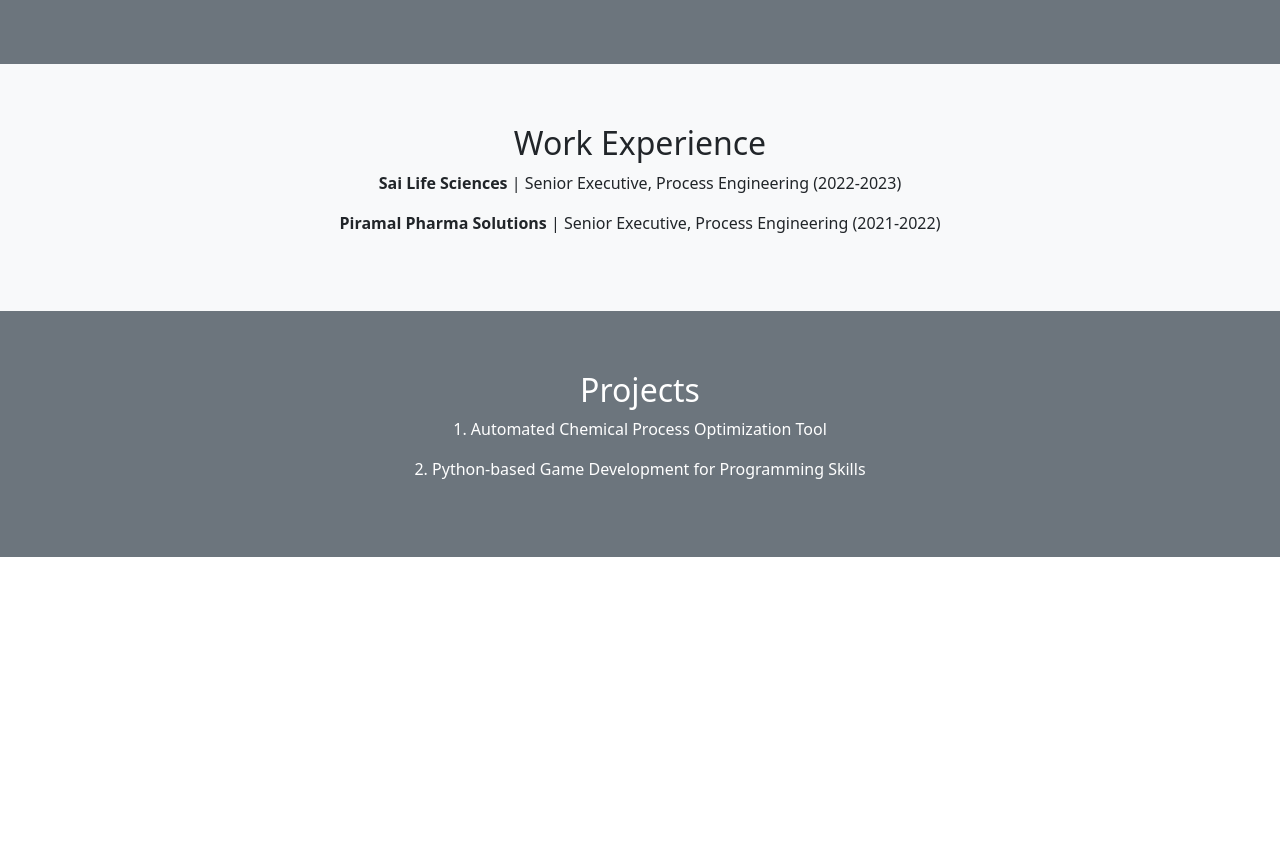
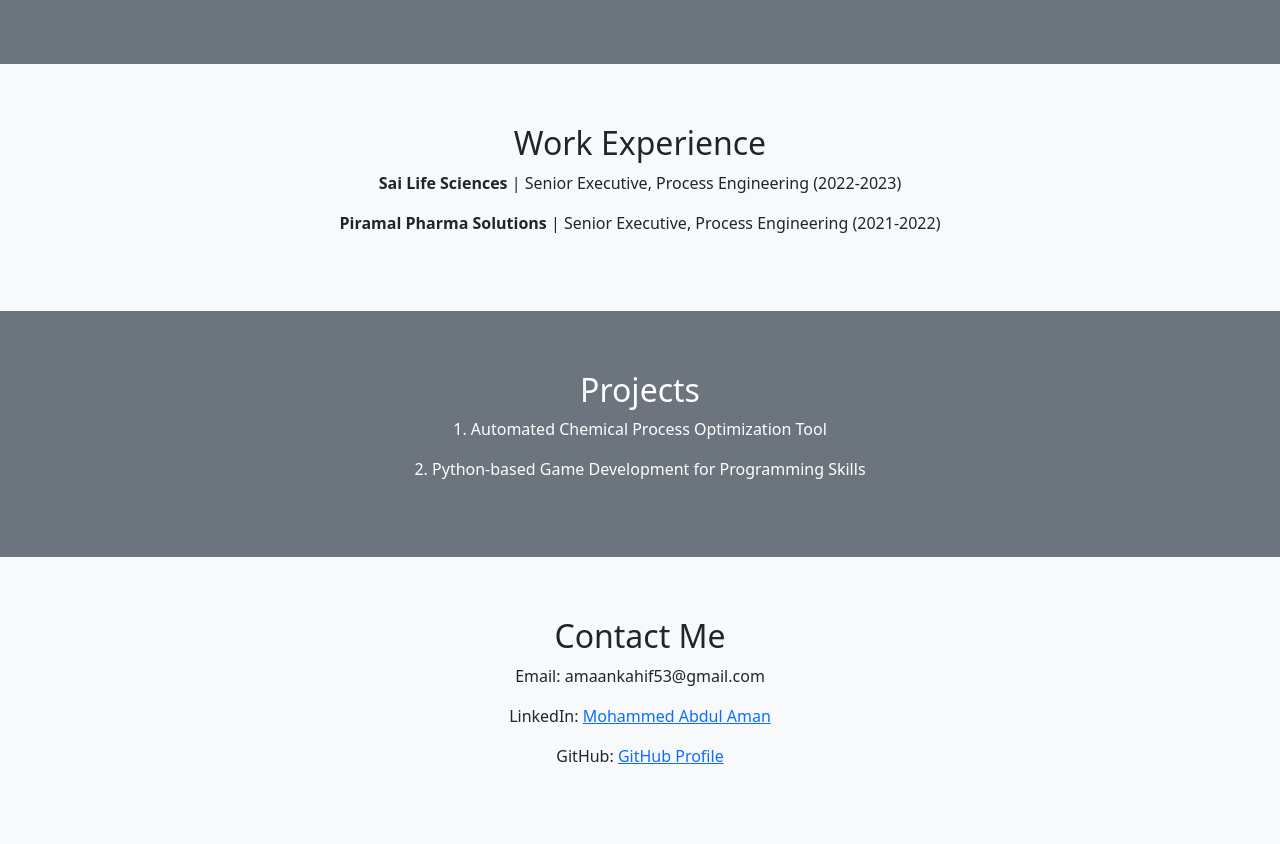
Before and after one commit to Amaankahif/Amaankahif.github.io, a plain HTML site: page index.html in a window 1280 px wide. Shown: the part 866-1710 px from the top of the page. Before the commit the page ends 1423 px from the top, so only its background shows below. Drawn offline with nearby package versions, Linux system fonts and the light colour scheme.

Commit message:
Update index.html

```diff
--- a/index.html
+++ b/index.html
@@ -104,4 +104,16 @@
 </section>
 
 <!-- Contact Section -->
-<section id="contact" class="section bg-light te
+<section id="contact" class="section bg-light text-center">
+    <div class="container">
+        <h2>Contact Me</h2>
+        <p>Email: amaankahif53@gmail.com</p>
+        <p>LinkedIn: <a href="https://www.linkedin.com/in/mohammed-abdul-aman/" target="_blank">Mohammed Abdul Aman</a></p>
+        <p>GitHub: <a href="https://amaankahif.github.io/" target="_blank">GitHub Profile</a></p>
+    </div>
+</section>
+
+<!-- Bootstrap JS and Popper.js -->
+<script src="https://cdn.jsdelivr.net/npm/bootstrap@5.3.0/dist/js/bootstrap.bundle.min.js"></script>
+</body>
+</html>
```
